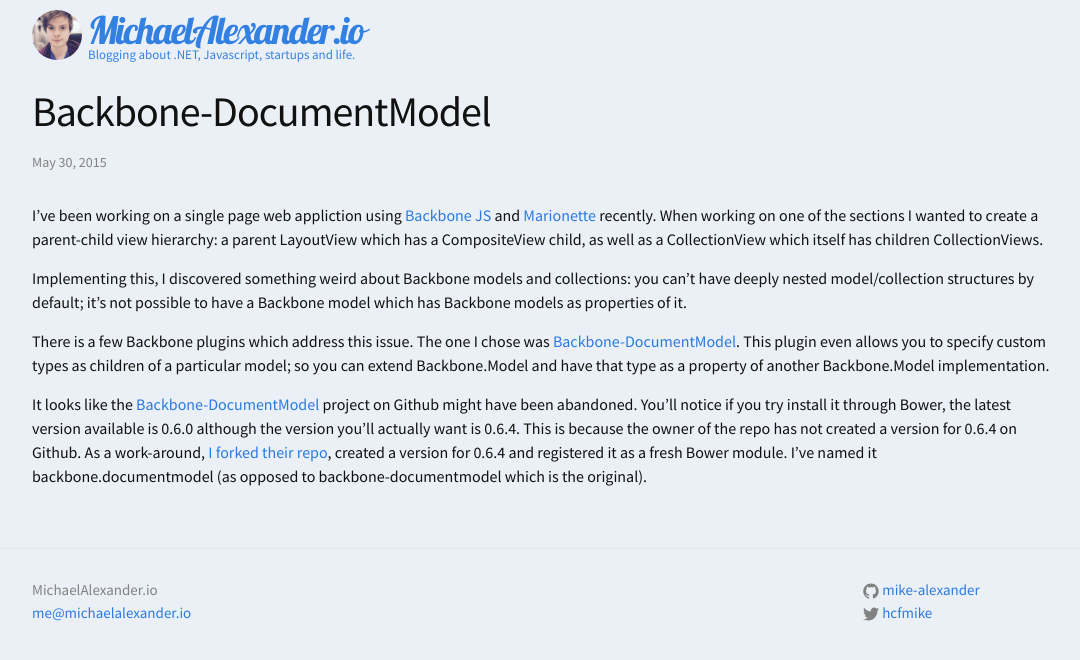
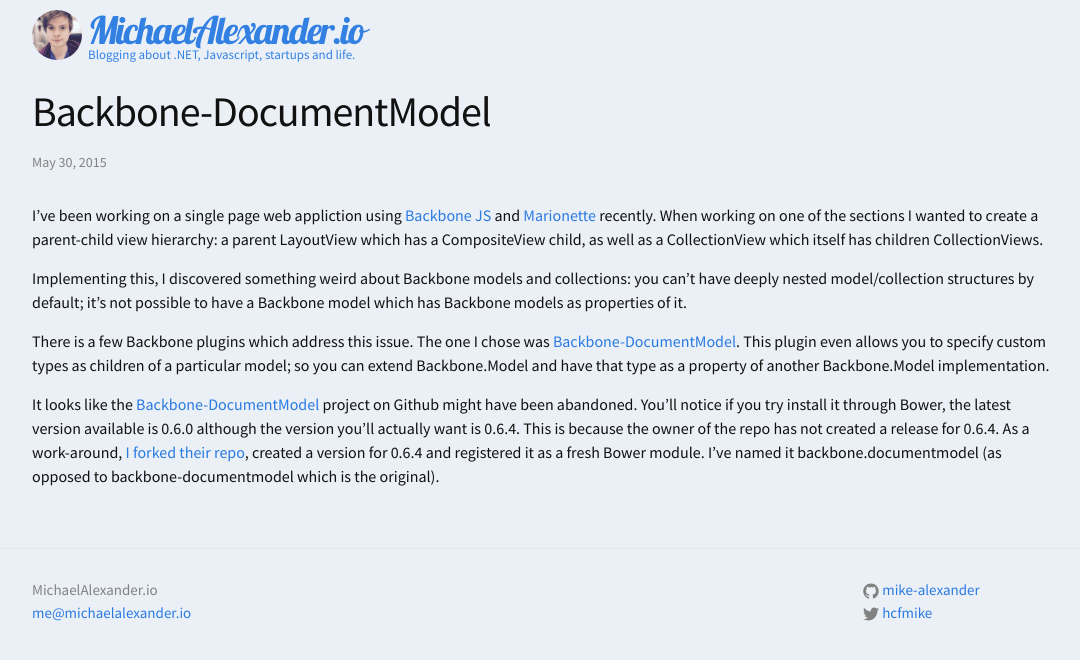
Before and after one commit to mikealexander/michaelalexander.io, a Jekyll site: the page built from _posts/2015-05-30-backbone-document-model.markdown, in a window 1280 px wide. Shown: the top 660 px of the page, without its empty margins (96-1176 px from the left). Built offline with Jekyll 4.4.1, drawn with Linux system fonts in a browser that asks for light colours; comment, search, counter and statistics services are not loaded.

Commit message:
I accidently a word.

```diff
--- a/_posts/2015-05-30-backbone-document-model.markdown
+++ b/_posts/2015-05-30-backbone-document-model.markdown
@@ -20,7 +20,7 @@
 
 It looks like the [Backbone-DocumentModel][documentmodel] project on Github might have been abandoned.  You'll notice if you try
 install it through Bower, the latest version available is 0.6.0 although the version you'll actually want is 0.6.4.  This is
-because the owner of the repo has not created a version for 0.6.4 on Github.  As a work-around, [I forked their repo][myrepo],
+because the owner of the repo has not created a release for 0.6.4.  As a work-around, [I forked their repo][myrepo],
 created a version for 0.6.4 and registered it as a fresh Bower module.  I've named it backbone.documentmodel (as opposed
 to backbone-documentmodel which is the original).
 
```
